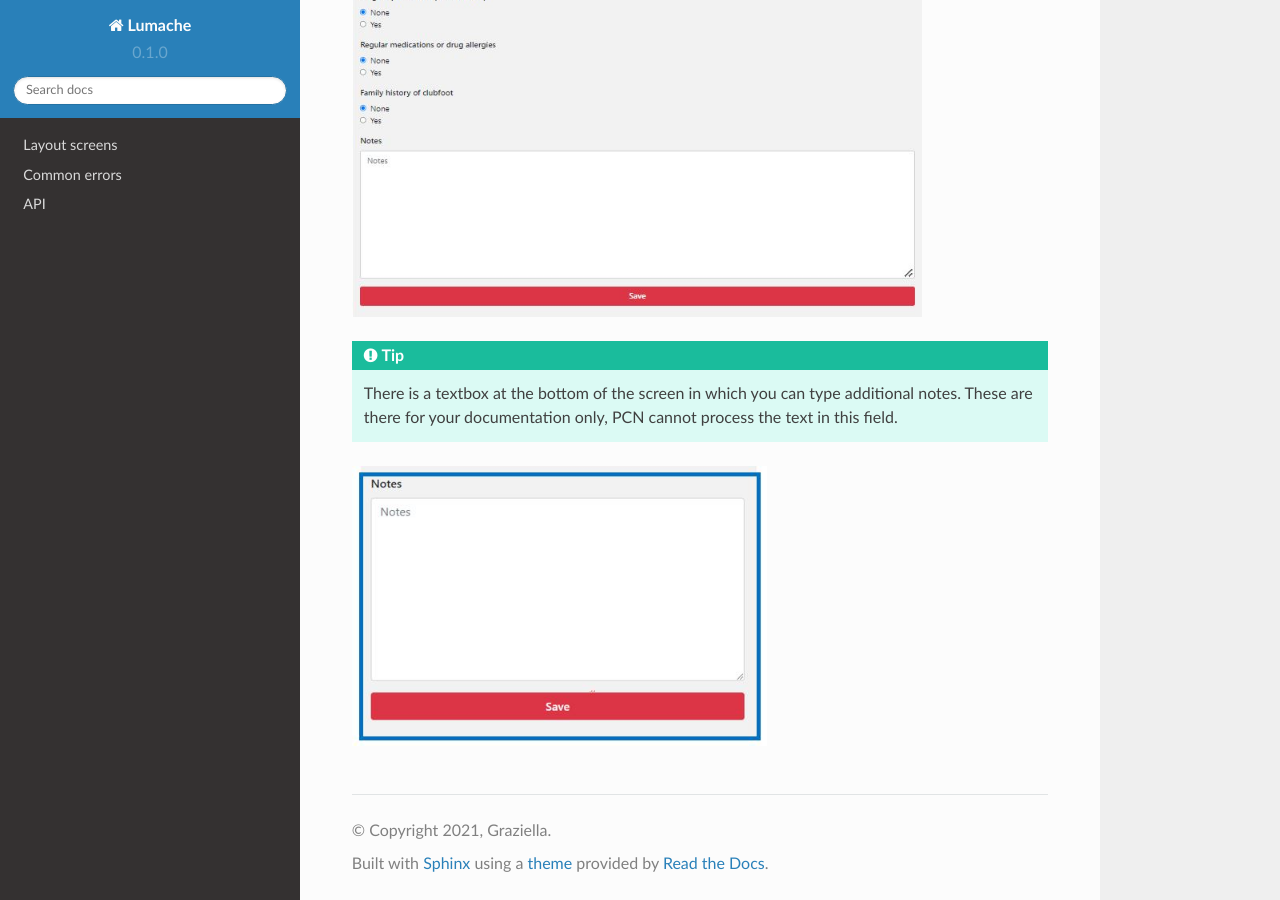
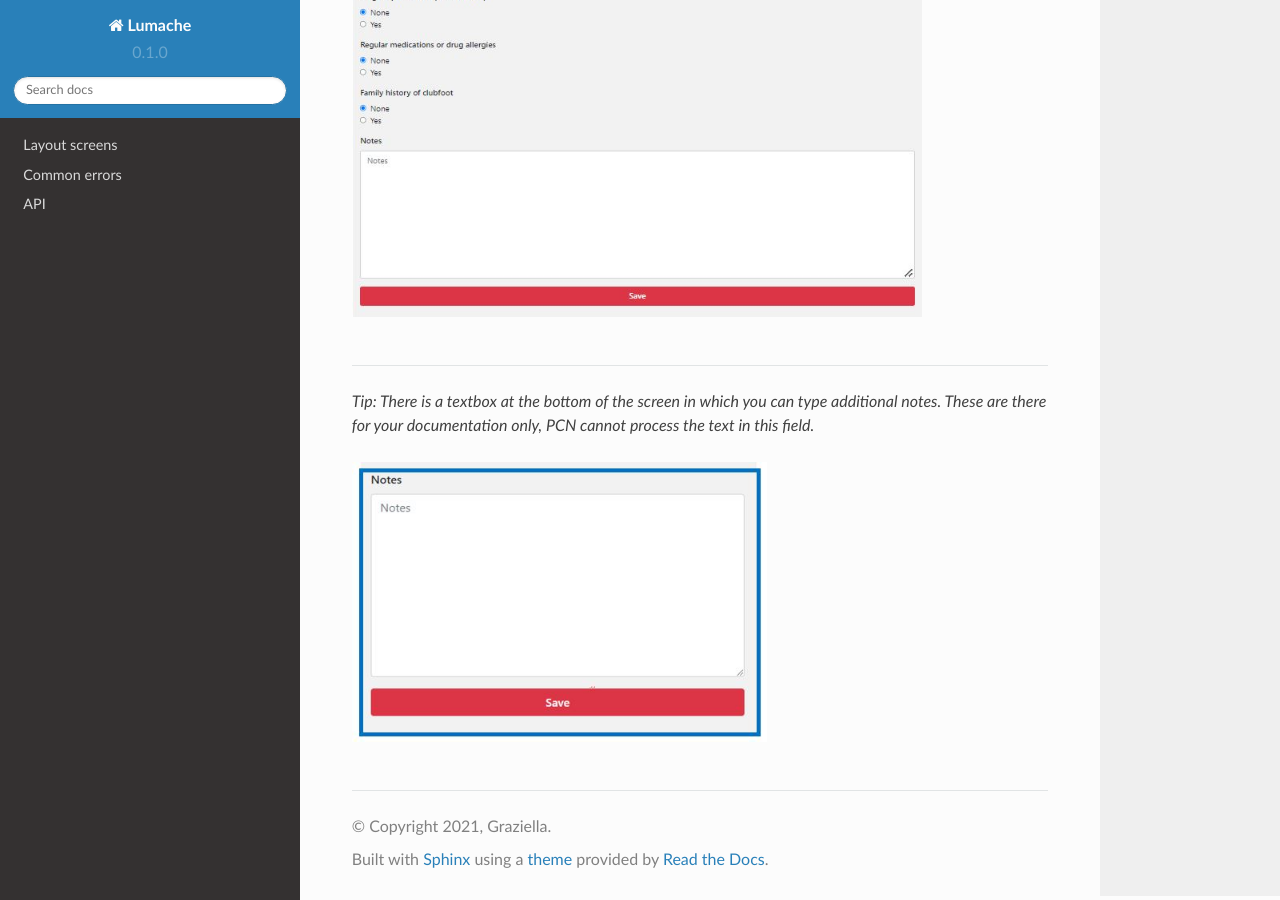
Before and after one commit to SWijnands01/PCN, a Sphinx documentation site: the page built from docs/source/PatientHistoryScreen.rst, in a window 1280 px wide and 900 px high, scrolled down 543 px. Built offline with Sphinx 7.4.7 and the Read the Docs theme 2.0.0, drawn with Linux system fonts in a browser that asks for light colours; pages that are not in the unit, such as notebooks, are missing from menus; part of the change alters nothing that is shown.

```diff
--- a/docs/source/PatientHistoryScreen.rst
+++ b/docs/source/PatientHistoryScreen.rst
@@ -10,7 +10,9 @@ In this screen you need to fill in the general history of the patient. By defaul
 
 
 
-.. tip:: There is a textbox at the bottom of the screen in which you can type additional notes. These are there for your documentation only, PCN cannot process the text in this field.
+----
+
+*Tip: There is a textbox at the bottom of the screen in which you can type additional notes. These are there for your documentation only, PCN cannot process the text in this field.*
 
 .. image:: images/GeneralHistory_1.JPG
    :scale: 80 %
```
